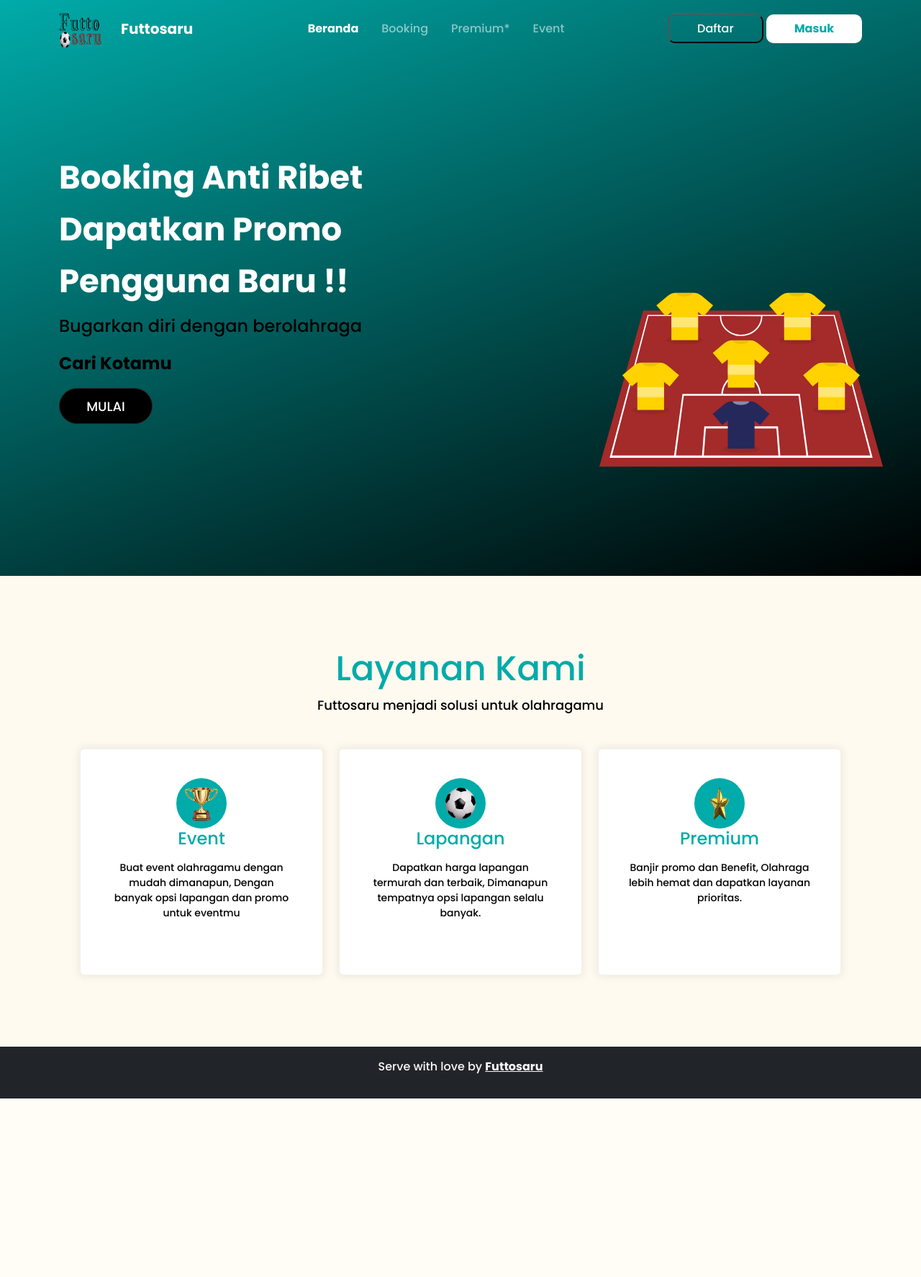
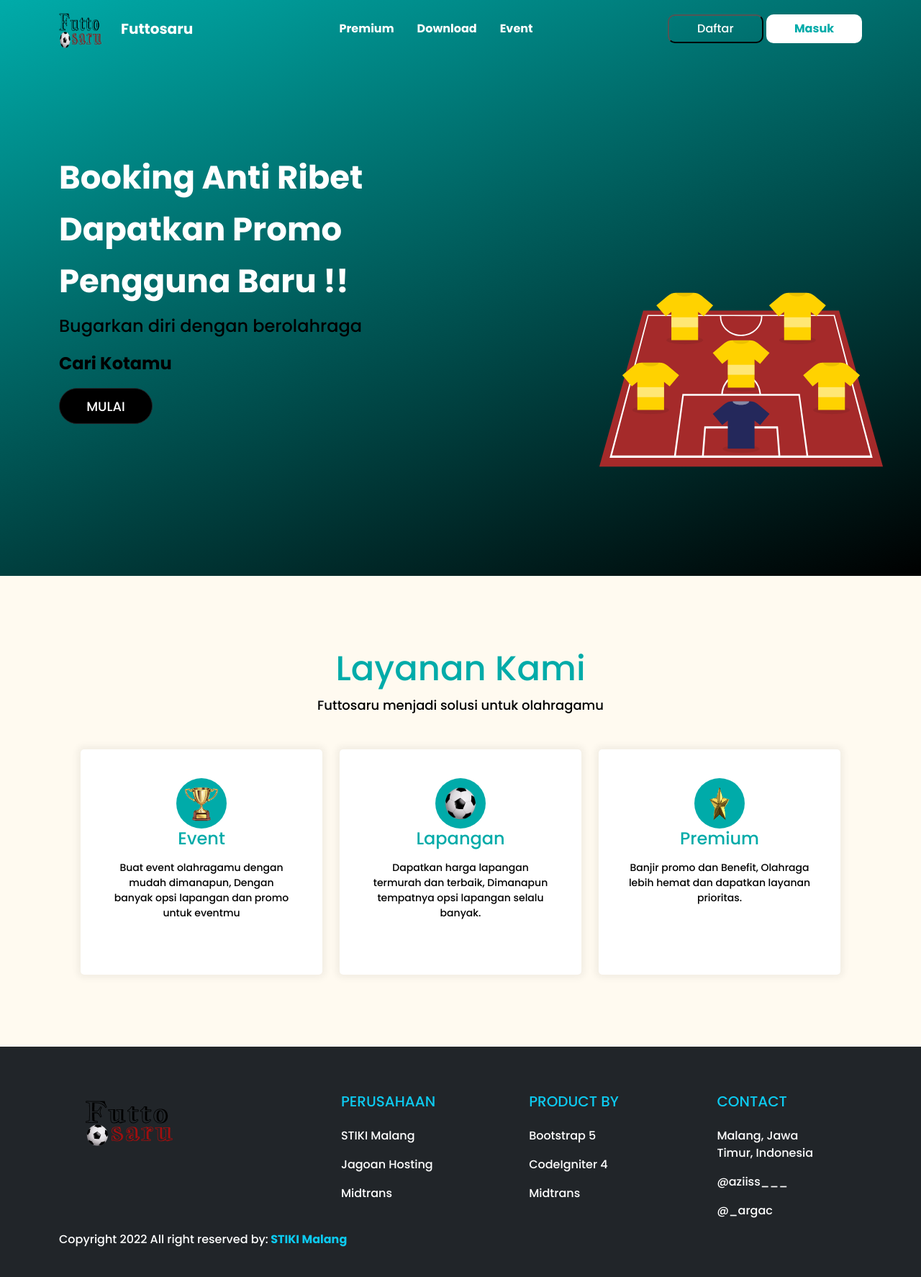
Before and after one commit to Azhun20/Futtosaru, a CodeIgniter 4 app: the page made by app/Views/landingpage.php in a window 1280 px wide. Shown: the whole page at 72% size. Before the commit the page ends 1526 px from the top, so only its background shows below. Run offline with PHP 8.4 and a stand-in for CodeIgniter, Linux system fonts and the light colour scheme; the template is opened without the code that fills it, so the values that code supplies are empty; some libraries are stand-ins or nearby versions.

Commit message:
Push footer

```diff
--- a/app/Views/landingpage.php
+++ b/app/Views/landingpage.php
@@ -36,10 +36,9 @@
             </button>
             <div class="collapse navbar-collapse" id="navbarNavAltMarkup">
                 <div class="navbar-nav mx-auto">
-                    <a class="nav-link active mx-2" aria-current="page" href="#">Beranda</a>
-                    <a class="nav-link mx-2" href="#">Booking</a>
-                    <a class="nav-link mx-2" href="#">Premium*</a>
-                    <a class="nav-link mx-2" href="#">Event</a>
+                    <a class="nav-link active mx-2" aria-current="page" href="#">Premium</a>
+                    <a class="nav-link active mx-2" href="#">Download</a>
+                    <a class="nav-link active mx-2" href="#">Event</a>
                 </div>
                 <div>
                     <button class="button-primary">Daftar</button>
@@ -120,8 +119,55 @@
 
     <section id="kompetisi"></section>
 
-    <footer class="footer text-center p-3 bg-dark">
-        <p class="text-light">Serve with love <i class="bi bi-badge-hd-fill"></i> by <a href="https://instagram.com/aziiss___?utm_medium=copy_link" class="text-light fw-bold">Futtosaru</a></p>
+    <footer class="footer text-white pt-5 pb-4 bg-dark">
+        <div class="container text-md-left">
+            <div class="row text-md-left">
+                <div class="col-md-3 col-lg-3 col-xl-3 mx-auto mt-3">
+                    <img src="<?= base_url('Asset/img/icon.png') ?>" alt="">
+                </div>
+                <div class="col-md-2 col-lg-2 col-xl-2 mx-auto mt-3">
+                    <h5 class="text-uppercase mb-4 font-weight-bold text-info">Perusahaan</h5>
+                    <p>
+                        <a href="#" class="text-white" style="text-decoration:none">STIKI Malang</a>
+                    </p>
+                    <p>
+                        <a href="#" class="text-white" style="text-decoration:none">Jagoan Hosting</a>
+                    </p>
+                    <p>
+                        <a href="#" class="text-white" style="text-decoration:none">Midtrans</a></a>
+                    </p>
+                </div>
+                <div class="col-md-2 col-lg-2 col-xl-2 mx-auto mt-3 text-info">
+                    <h5 class="text-uppercase mb-4 font-weight-bold">Product By</h5>
+                    <p>
+                        <a href="#" class="text-white" style="text-decoration:none">Bootstrap 5</a>
+                    </p>
+                    <p>
+                        <a href="#" class="text-white" style="text-decoration:none">CodeIgniter 4</a>
+                    </p>
+                    <p>
+                        <a href="#" class="text-white" style="text-decoration:none">Midtrans</a></a>
+                    </p>
+                </div>
+                <div class="col-md-2 col-lg-2 col-xl-2 mx-auto mt-3">
+                    <h5 class="text-uppercase mb-4 font-weight-bold text-info">Contact</h5>
+                    <p>
+                        <i class="fas fa-home mr-3"></i> Malang, Jawa Timur, Indonesia
+                    </p>
+                    <p>
+                        <i class="fas fa-home mr-3"></i> @aziiss___
+                    </p>
+                    <p>
+                        <i class="fas fa-home mr-3"></i> @_argac
+                    </p>
+                </div>
+                <div class="row align-items-center">
+                    <div class="col-md-7 col-lg-8">
+                        <p>Copyright 2022 All right reserved by:<a href="" style="text-decoration: none;"><strong class="text-info"> STIKI Malang</strong></a> </p>
+                    </div>
+                </div>
+            </div>
+        </div>
     </footer>
 
     <!-- Optional JavaScript; choose one of the two! -->
--- a/public/css/style.css
+++ b/public/css/style.css
@@ -63,7 +63,6 @@ body{
 .im1{
     height: 400px;
     width: 400px;
-
 }
 .im2{
     height: 500px;
@@ -166,7 +165,7 @@ h2{
     font-size: 14px;
     transition:all 0.3s ease-in;
 }
-/* nav.navbar{
-    padding: 5px 100px;
-    background: #fff;
-} */
+/* Footer */
+.footer {
+    background-color: #778899;
+}
```
Also changed, not shown: public/Asset/img/image6.png (added).
